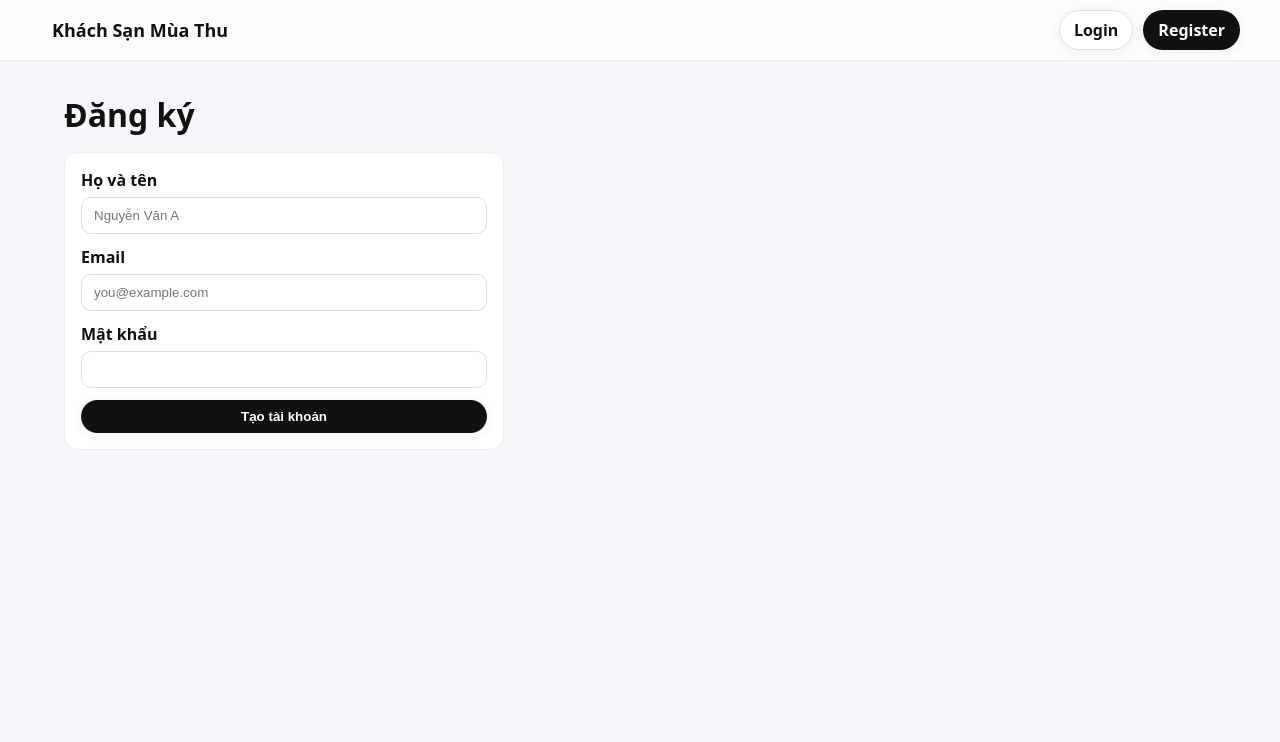
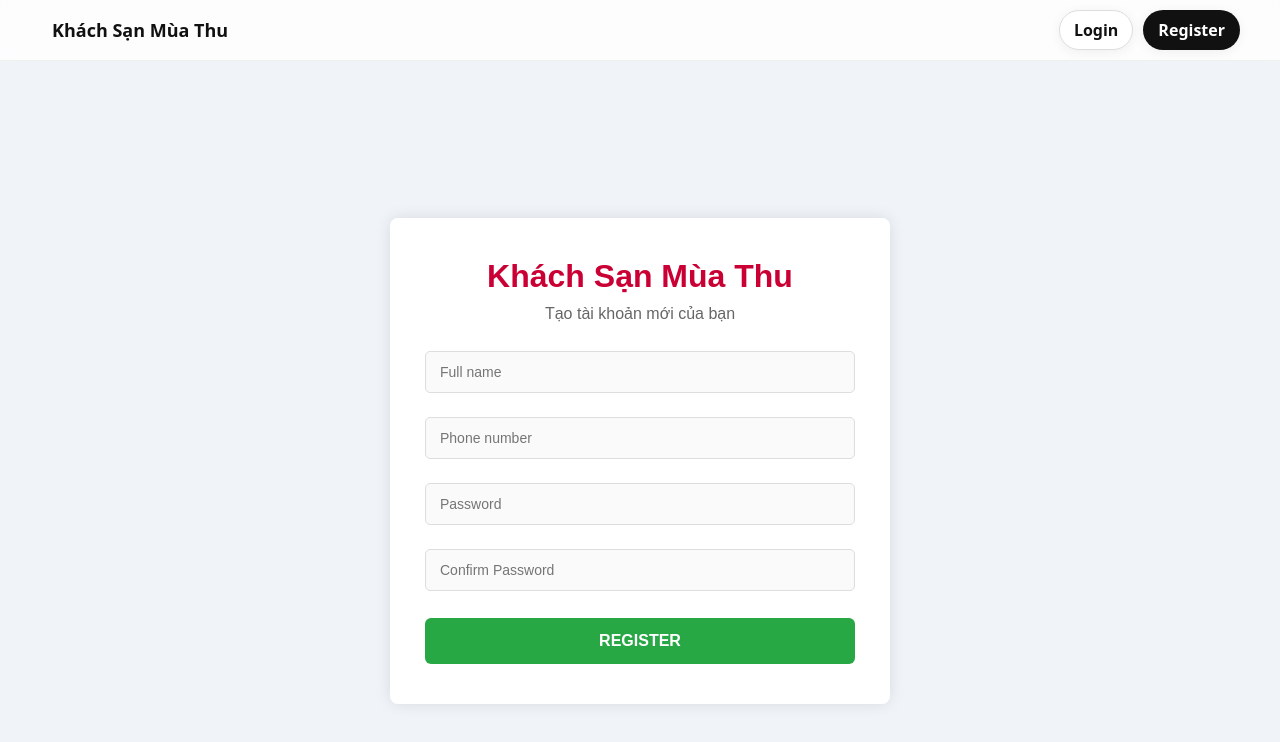
Before and after one commit to dungdzaj255/ipmac_final_prj, a React (Create React App) app in the folder fe/: page /register in a window 1280 px wide. Shown: the top 742 px of the page. Built offline with nearby package versions, Linux system fonts and the light colour scheme; no server answers.

Commit message:
fix register & login

```diff
--- a/fe/src/App.jsx
+++ b/fe/src/App.jsx
@@ -1,18 +1,19 @@
-import { BrowserRouter, Routes, Route } from "react-router-dom";
+import {BrowserRouter, Route, Routes} from "react-router-dom";
 import HomePage from "./pages/HomePage";
-import LoginPage from "./pages/LoginPage";
-import RegisterPage from "./pages/RegisterPage";
 import HeaderBar from "./components/HeaderBar";
+import Login from "./Login/Login";
+import Register from "./Register/Register";
 
 
 export default function App() {
+
     return (
         <BrowserRouter>
             <HeaderBar />
             <Routes>
                 <Route path="/" element={<HomePage />} />
-                <Route path="/login" element={<LoginPage />} />
-                <Route path="/register" element={<RegisterPage />} />
+                <Route path="/login" element={<Login />} />
+                <Route path="/register" element={<Register />} />
             </Routes>
         </BrowserRouter>
     );
--- a/fe/src/Login/Login.css
+++ b/fe/src/Login/Login.css
@@ -51,7 +51,7 @@
 }
 
 /* Các input */
-.login-form input[type="email"],
+.login-form input[type="text"],
 .login-form input[type="password"] {
   width: 100%;
   padding: 12px 14px;
--- a/fe/src/Login/Login.js
+++ b/fe/src/Login/Login.js
@@ -1,21 +1,49 @@
 import React, { useState } from 'react';
 import './Login.css';
+import {useNavigate} from "react-router-dom";
 
 function Login({ onNavigate }) {
-  const [email, setEmail] = useState('');
+    const navigate = useNavigate();
+  const [phone, setPhone] = useState('');
   const [password, setPassword] = useState('');
   const [remember, setRemember] = useState(true);
 
-  const handleSubmit = (e) => {
-    e.preventDefault();
-    // Thay bằng API đăng nhập thực tế
-    console.log({ email, password, remember });
+    const handleSubmit = async (e) => {
+        e.preventDefault();
 
-    // Giả sử đăng nhập thành công
-    onNavigate('home');
-  };
+        const payload = {
+            phone,
+            password
+        };
 
-  return (
+        try {
+            const response = await fetch('http://localhost:8080/api/users/login', {
+                method: 'POST',
+                headers: {
+                    'Content-Type': 'application/json',
+                },
+                body: JSON.stringify(payload),
+            });
+
+            if (response.ok) {
+                const data = await response.json();
+
+                // ✅ Lưu thông tin vào localStorage
+                localStorage.setItem('user', JSON.stringify(data.user));
+
+                alert('Đăng nhập thành công!');
+                navigate('/');
+            } else {
+                const errorData = await response.json();
+                alert(`Lỗi: ${errorData.message || 'Đăng nhập thất bại'}`);
+            }
+        } catch (error) {
+            alert(`Lỗi kết nối server: ${error.message}`);
+        }
+    };
+
+
+    return (
     <div className="login-wrapper">
       <form className="login-form" onSubmit={handleSubmit}>
         <div className="login-heading">
@@ -24,10 +52,10 @@ function Login({ onNavigate }) {
         </div>
 
         <input
-          type="email"
+          type="text"
           placeholder="Số Điện Thoai"
-          value={email}
-          onChange={(e) => setEmail(e.target.value)}
+          value={phone}
+          onChange={(e) => setPhone(e.target.value)}
           required
         />
         <input
@@ -52,16 +80,6 @@ function Login({ onNavigate }) {
 
         <button type="submit" className="btn-primary">SIGN IN</button>
 
-        <p className="register-text">
-          Not a member?{' '}
-          <button
-            type="button"
-            className="link-button"
-            onClick={() => onNavigate('register')}
-          >
-            Register
-          </button>
-        </p>
       </form>
     </div>
   );
--- a/fe/src/Register/Register.js
+++ b/fe/src/Register/Register.js
@@ -1,24 +1,48 @@
 import React, { useState } from 'react';
+import { useNavigate } from 'react-router-dom';
 import './Register.css';
 
-function Register({ onNavigate }) {
-  const [name, setName] = useState('');
-  const [email, setEmail] = useState('');
+function Register() {
+    const navigate = useNavigate();
+    const [fullName, setFullName] = useState('');
+    const [phone, setPhone] = useState('');
     const [password, setPassword] = useState('');
     const [confirmPassword, setConfirmPassword] = useState('');
 
-  const handleSubmit = (e) => {
+    const handleSubmit = async (e) => {
         e.preventDefault();
+
         if (password !== confirmPassword) {
             alert('Password và Confirm Password phải giống nhau!');
             return;
         }
 
-    // Thay bằng API đăng ký thực tế
-    console.log({ name, email, password });
+        const payload = {
+            fullName,
+            phone,
+            password,
+            isAdmin: false,
+        };
 
-    // Giả sử đăng ký thành công thì chuyển về login
-    onNavigate('login');
+        try {
+            const response = await fetch('http://localhost:8080/api/users/register', {
+                method: 'POST',
+                headers: {
+                    'Content-Type': 'application/json'
+                },
+                body: JSON.stringify(payload)
+            });
+
+            if (response.ok) {
+                alert('Đăng ký thành công!');
+                navigate('/login');  // ✅ Điều hướng sang trang login
+            } else {
+                const errorData = await response.json();
+                alert(`Lỗi: ${errorData.message || 'Đăng ký thất bại'}`);
+            }
+        } catch (error) {
+            alert(`Lỗi kết nối đến server: ${error.message}`);
+        }
     };
 
     return (
@@ -32,15 +56,15 @@ function Register({ onNavigate }) {
                 <input
                     type="text"
                     placeholder="Full name"
-          value={name}
-          onChange={(e) => setName(e.target.value)}
+                    value={fullName}
+                    onChange={(e) => setFullName(e.target.value)}
                     required
                 />
                 <input
-          type="email"
-          placeholder="Email address"
-          value={email}
-          onChange={(e) => setEmail(e.target.value)}
+                    type="text"
+                    placeholder="Phone number"
+                    value={phone}
+                    onChange={(e) => setPhone(e.target.value)}
                     required
                 />
                 <input
@@ -59,17 +83,6 @@ function Register({ onNavigate }) {
                 />
 
                 <button type="submit" className="btn-primary">REGISTER</button>
-
-        <p className="login-text">
-          Already have an account?{' '}
-          <button
-            type="button"
-            className="link-button"
-            onClick={() => onNavigate('login')}
-          >
-            Login
-          </button>
-        </p>
             </form>
         </div>
     );
```
Lines whose indentation alone changed are shown as unchanged.
